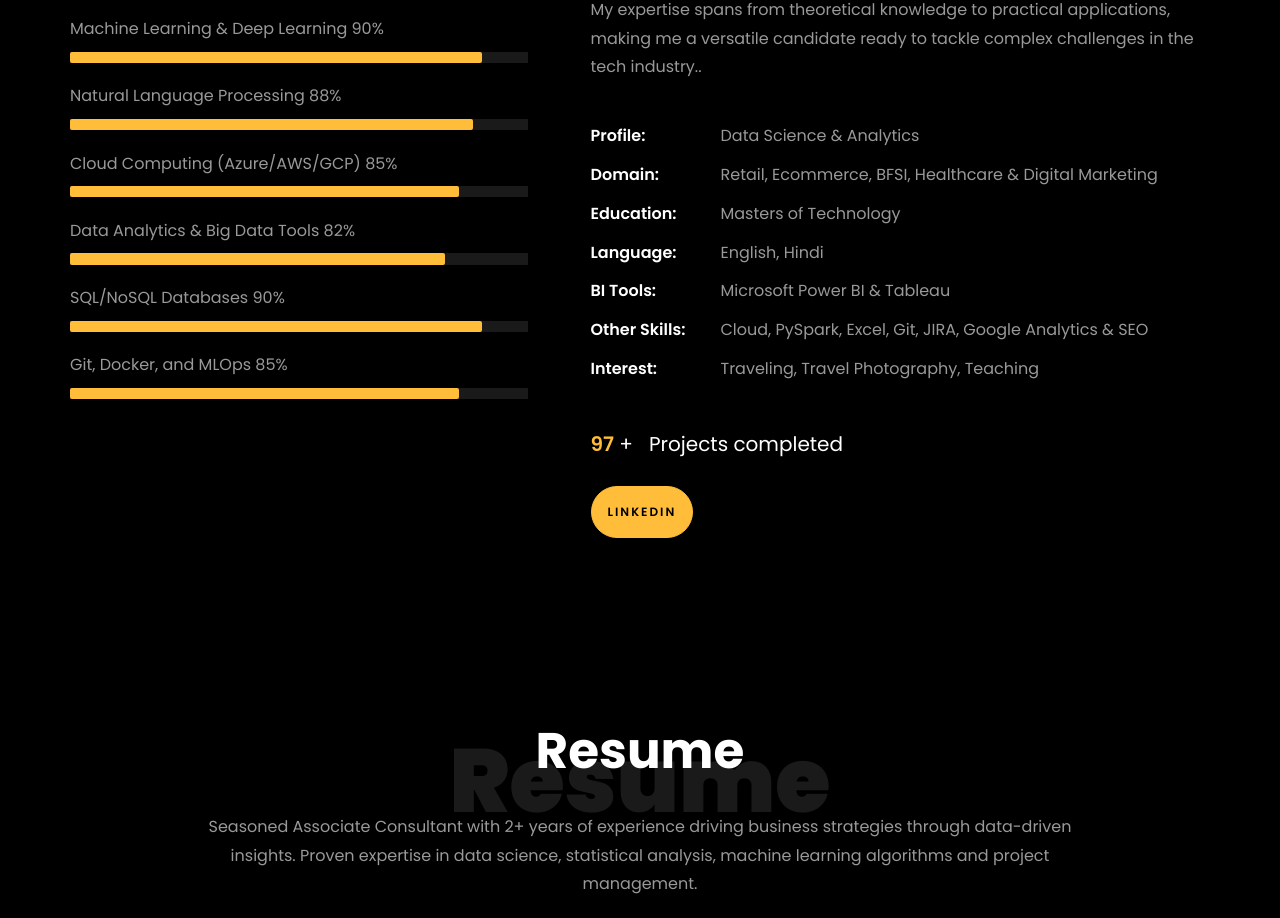
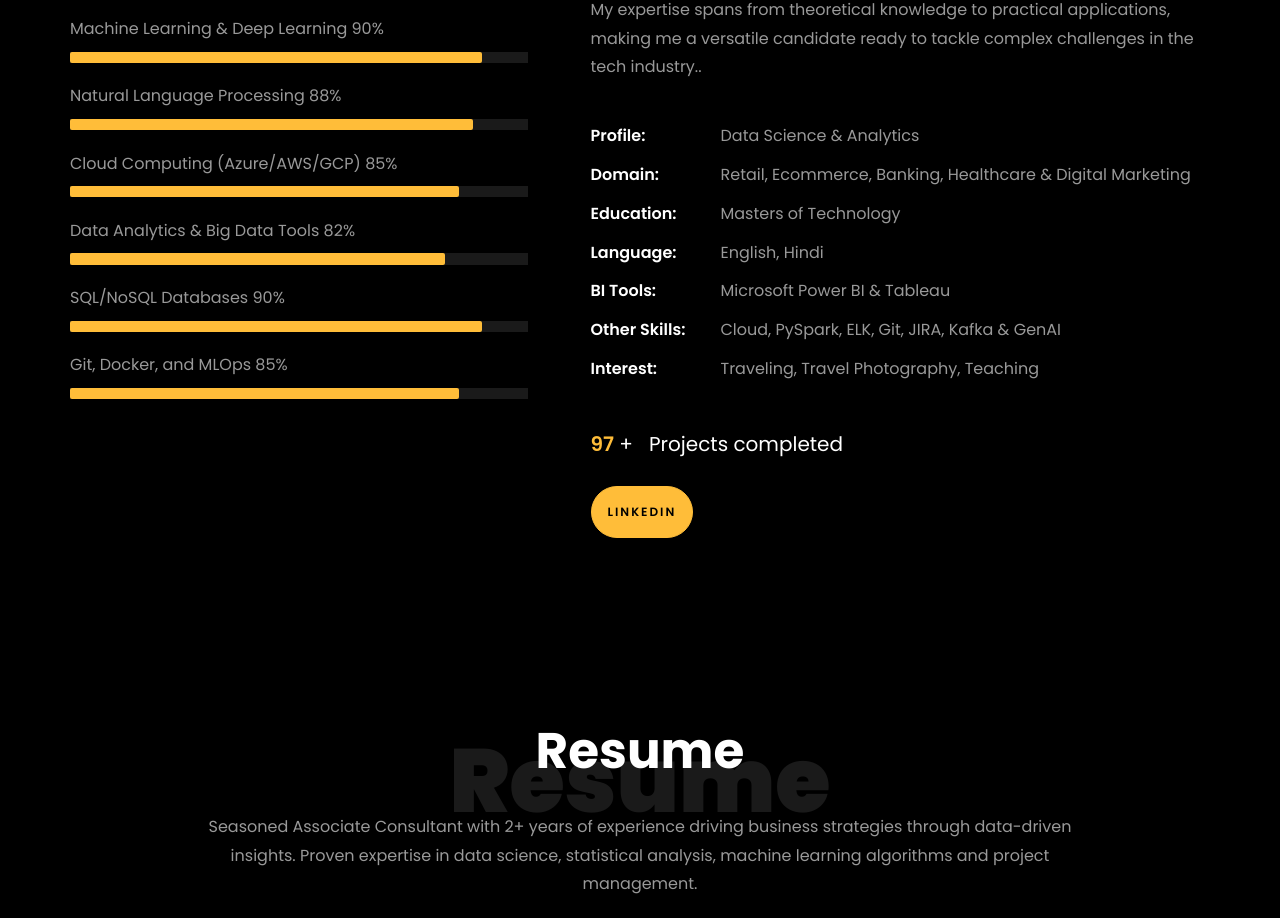
Before and after one commit to Aesthethic0de/someetsingh.github.io, a plain HTML site: page index.html in a window 1280 px wide. Shown: the part 1138-2056 px from the top of the page. Drawn offline with Linux system fonts and the light colour scheme; animation ran at ten frames a second; files whose address does not match are found by name.

Commit message:
text fix

```diff
--- a/index.html
+++ b/index.html
@@ -283,11 +283,11 @@
 								<p>I'm an M.Tech Data Science graduate from Amity University, skilled in Python, Machine Learning, Deep Learning, and Cloud Technologies like Azure, AWS, and GCP. My background includes a strong foundation in Computer Science with a B.Tech from Galgotias University. I hold Microsoft certifications in Azure AI, Data Engineering, and Data Science. Notably, I secured first place in SIH 2022 (ISRO) for a project on cyclone intensity estimation using deep learning. My expertise spans from theoretical knowledge to practical applications, making me a versatile candidate ready to tackle complex challenges in the tech industry..</p>
 								<ul class="about-info mt-4 px-md-0 px-2">
 									<li class="d-flex"><span>Profile:</span> <span>Data Science &amp; Analytics</span></li>
-									<li class="d-flex"><span>Domain:</span> <span>Retail, Ecommerce, BFSI, Healthcare &amp; Digital Marketing</span></li>
+									<li class="d-flex"><span>Domain:</span> <span>Retail, Ecommerce, Banking, Healthcare &amp; Digital Marketing</span></li>
 									<li class="d-flex"><span>Education:</span> <span>Masters of Technology</span></li>
 									<li class="d-flex"><span>Language:</span> <span>English, Hindi</span></li>
 									<li class="d-flex"><span>BI Tools:</span> <span>Microsoft Power BI &amp; Tableau</span></li>
-									<li class="d-flex"><span>Other Skills:</span> <span>Cloud, PySpark, Excel, Git, JIRA, Google Analytics &amp; SEO</span></li>
+									<li class="d-flex"><span>Other Skills:</span> <span>Cloud, PySpark, ELK, Git, JIRA, Kafka &amp; GenAI</span></li>
 									<li class="d-flex"><span>Interest:</span> <span>Traveling, Travel Photography, Teaching</span></li>
 
 								</ul>
@@ -377,7 +377,7 @@
     					<span class="date">2015-2019</span>
     					<h2>Bachelor of Technology</h2>
     					<span class="position">Galgotias University</span><br>
-						<span class="position"><small><i>Computer Science Engineering</i></small></span>
+						<span class="position"><small><i>Computer Science</i></small></span>
     					<p class="mt-4">Grade: First class. (6.67 CGPA)</p>
     				</div>
     			</div>
```
